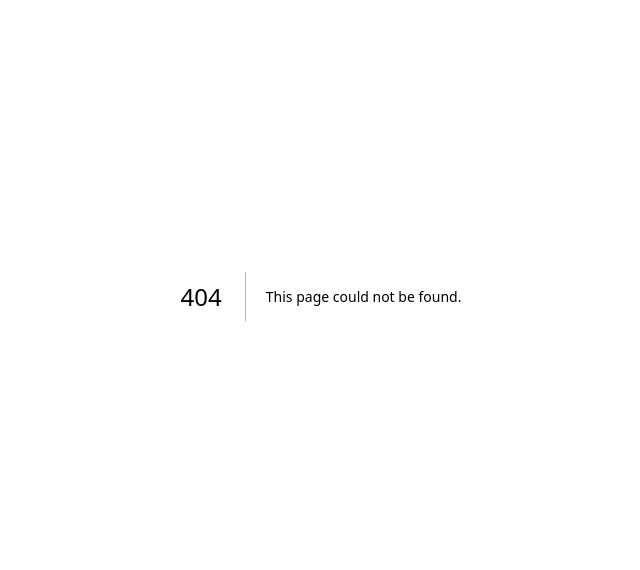
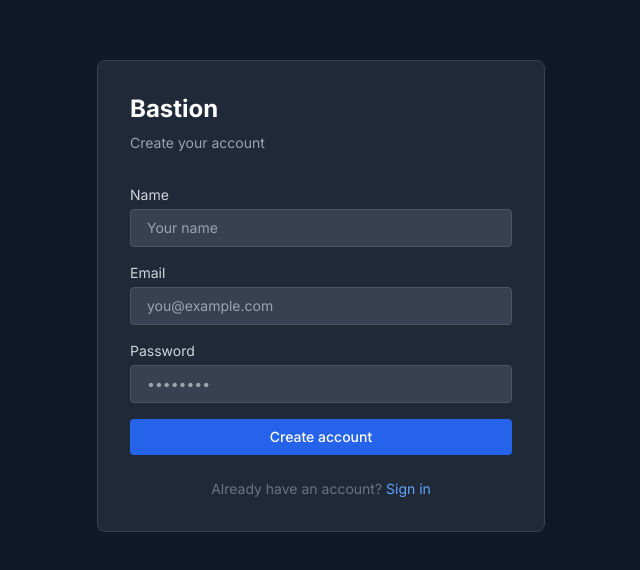
Before and after one commit to cauaalvs-dev/bastion, a Next.js app: page /register in a window 1280 px wide. Before the commit this address had no page. Shown: the part 104-674 px from the top of the page, without its empty margins (319-959 px from the left). Built offline with nearby package versions, Linux system fonts and the light colour scheme.

Commit message:
feat: add register page UI

```diff
--- /dev/null
+++ b/app/register/page.tsx
@@ -0,0 +1,55 @@
+export default function RegisterPage() {
+  return (
+    <main className="min-h-screen flex items-center justify-center bg-gray-900">
+      <div className="w-full max-w-md p-8 bg-gray-800 rounded-lg border border-gray-700">
+        <h1 className="text-2xl font-bold text-white mb-2">Bastion</h1>
+        <p className="text-gray-400 text-sm mb-8">Create your account</p>
+
+        <form className="flex flex-col gap-4">
+          <div>
+            <label className="text-sm text-gray-300 mb-1 block">Name</label>
+            <input
+              type="text"
+              placeholder="Your name"
+              spellCheck={false}
+              className="w-full px-4 py-2 bg-gray-700 border border-gray-600 rounded text-white text-sm focus:outline-none focus:border-blue-500"
+            />
+          </div>
+
+          <div>
+            <label className="text-sm text-gray-300 mb-1 block">Email</label>
+            <input
+              type="email"
+              placeholder="you@example.com"
+              spellCheck={false}
+              className="w-full px-4 py-2 bg-gray-700 border border-gray-600 rounded text-white text-sm focus:outline-none focus:border-blue-500"
+            />
+          </div>
+
+          <div>
+            <label className="text-sm text-gray-300 mb-1 block">Password</label>
+            <input
+              type="password"
+              placeholder="••••••••"
+              className="w-full px-4 py-2 bg-gray-700 border border-gray-600 rounded text-white text-sm focus:outline-none focus:border-blue-500"
+            />
+          </div>
+
+          <button
+            type="submit"
+            className="w-full py-2 bg-blue-600 hover:bg-blue-700 text-white text-sm font-medium rounded transition-colors"
+          >
+            Create account
+          </button>
+        </form>
+
+        <p className="text-center text-sm text-gray-500 mt-6">
+          Already have an account?{' '}
+          <a href="/login" className="text-blue-400 hover:underline">
+            Sign in
+          </a>
+        </p>
+      </div>
+    </main>
+  )
+}
```
